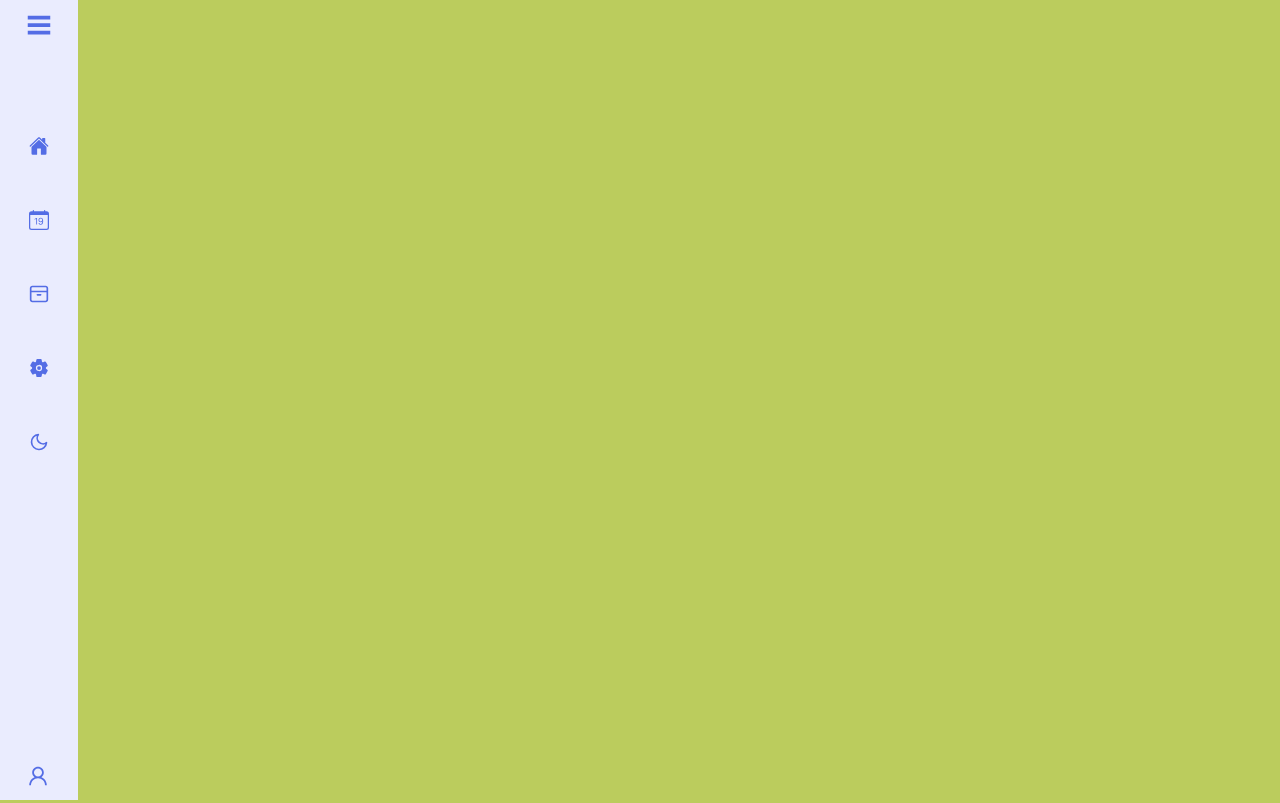
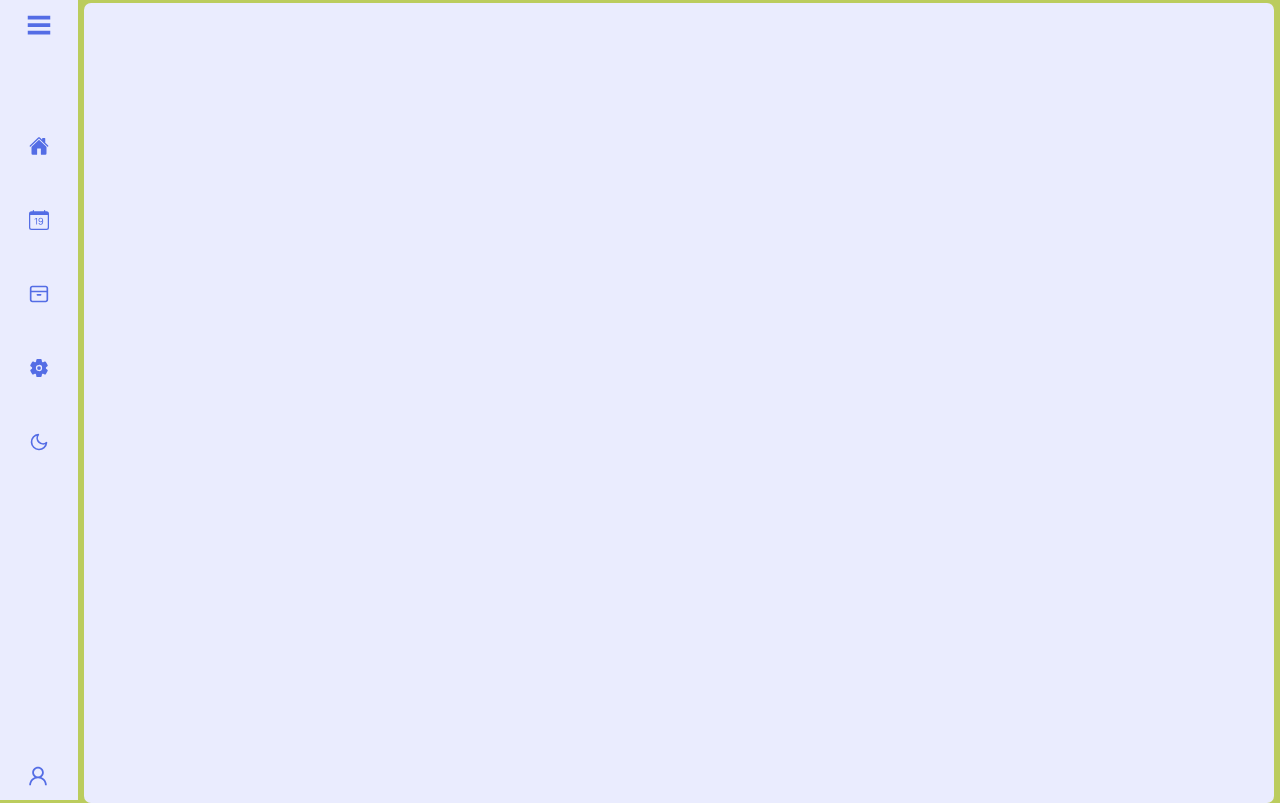
Before and after one commit to BrunoFay/Feelings-Diary, a React (Create React App) app: page /schedule in a window 1280 px wide. Built offline with nearby package versions, Linux system fonts and the light colour scheme.

Commit message:
NEW implemente Pagecontainer

```diff
--- /dev/null
+++ b/src/components/Page-container.jsx
@@ -0,0 +1,10 @@
+import React, { useContext, } from 'react'
+import {darkModeContext} from '../context/darkModeContext'
+export default function PageContainer({ children }) {
+  const { isDarkMode } = useContext(darkModeContext)
+  return (
+    <main className={isDarkMode ? 'page-container darkmode-pageContainer' : 'page-container'}>
+      {children}
+    </main>
+  )
+}
--- a/src/components/home/MainHome.jsx
+++ b/src/components/home/MainHome.jsx
@@ -8,6 +8,7 @@ import Carousel from './Carousel';
 import CardNoteWindow from './CardNoteWindow';
 import postContext from '../../context/postsContext';
 import { darkModeContext } from '../../context/darkModeContext';
+import PageContainer from '../Page-container';
 
 const ARRAY_FEELINGS = [{ title: 'Happiness' }, { title: 'Sadness' },
 { title: 'Anger' }, { title: 'Fear' }, { title: 'Neutral' }]
@@ -17,7 +18,7 @@ export default function MainHome() {
   const { isVisible, handleClickVisibility, VISIBLEFORM } = useContext(postContext)
   const { isDarkMode } = useContext(darkModeContext)
   return (
-    <main className={isDarkMode ? 'home-container darkmode-homeContainer' : 'home-container'}>
+    <PageContainer>
       <h1 className={isDarkMode ? 'darkMode-titles' : null}>Feelings</h1>
       <DaysWeekMonthComponent />
       <section className='feelings-container'>
@@ -36,6 +37,6 @@ export default function MainHome() {
           <AiOutlinePlus />
         </button>
       </section>
-    </main>
+    </PageContainer>
   )
 }
--- a/src/components/home/mainHome.css
+++ b/src/components/home/mainHome.css
@@ -1,4 +1,4 @@
-.home-container {
+.page-container {
   background-color: var(--colorMainHomeContainer);
   width: 99%;
   flex-wrap: wrap;
@@ -25,24 +25,24 @@
   outline: none;
 }
 
-.home-container h1 {
+.page-container h1 {
   margin-left: 1rem;
   color: var(--bgcolorSad);
 }
 
-.sidebar.close .home-container {
+.sidebar.close .page-container {
   left: 78px;
   width: 30%;
 }
 
-.home-container nav {
+.page-container nav {
   display: flex;
   gap: 2rem;
   padding: 0.5rem;
   background-color: var(--bglinksAndIcons);
 }
 
-.home-container nav span {
+.page-container nav span {
   margin-left: 0.6rem;
 }
 
@@ -393,7 +393,7 @@ width: 22vw;
 
   }
 
-  .home-container nav {
+  .page-container nav {
     gap: 1rem;
   }
 
@@ -445,7 +445,7 @@ width: 22vw;
 }
 
 @media screen and (min-width:860px) {
-  .home-container {
+  .page-container {
     height: 100%;
   }
 
@@ -472,7 +472,7 @@ width: 22vw;
     left: 10.5rem
   }
 
-  .home-container h1 {
+  .page-container h1 {
     font-size: 1.5rem;
   }
 
@@ -506,15 +506,15 @@ width: 22vw;
   }
 }
 
-.darkmode-homeContainer {
+.darkmode-pageContainer {
   background-color: #18181b;
 }
 
-.home-container .darkMode-navFilters {
+.page-container .darkMode-navFilters {
   background-color: #52525b;
 }
 
-.home-container .darkMode-titles {
+.page-container .darkMode-titles {
   color: #f4f4f5;
 }
 
--- a/src/pages/Posts.jsx
+++ b/src/pages/Posts.jsx
@@ -1,17 +1,14 @@
 import React from 'react'
 import Navbar from '../components/navbar/Navbar';
-
+import PageContainer from '../components/Page-container';
 export default function Posts() {
   return (
     <>
-     <Navbar />
-      <main className="main-section">
-        <div className="main-content">
-          <i className='bx bx-menu' ></i>
-          <span className="text">posts</span>
-        </div>
+      <Navbar />
+      <main className="main-container">
+        <PageContainer>
+        </PageContainer>
       </main>
     </>
-
   )
 }
--- a/src/pages/Schedule.jsx
+++ b/src/pages/Schedule.jsx
@@ -1,16 +1,15 @@
 import React from 'react'
 import Navbar from '../components/navbar/Navbar';
+import PageContainer from '../components/Page-container';
 
 export default function Schedule() {
   return (
     <>
-     <Navbar />
-      <main className="main-section">
-        <div className="main-content">
-          <i className='bx bx-menu' ></i>
-          <span className="text">Schedule</span>
-        </div>
-      </main>
-    </>
+    <Navbar />
+    <main className="main-container">
+      <PageContainer>
+      </PageContainer>
+    </main>
+  </>
   )
 }
--- a/src/pages/Settings.jsx
+++ b/src/pages/Settings.jsx
@@ -1,15 +1,14 @@
 import React from 'react'
 import Navbar from '../components/navbar/Navbar';
+import PageContainer from '../components/Page-container';
 
 export default function Settings() {
   return (
     <>
-     <Navbar />
-      <main className="main-section">
-        <div className="main-content">
-          <i className='bx bx-menu' ></i>
-          <span className="text">settings</span>
-        </div>
+      <Navbar />
+      <main className="main-container">
+        <PageContainer>
+        </PageContainer>
       </main>
     </>
   )
```
